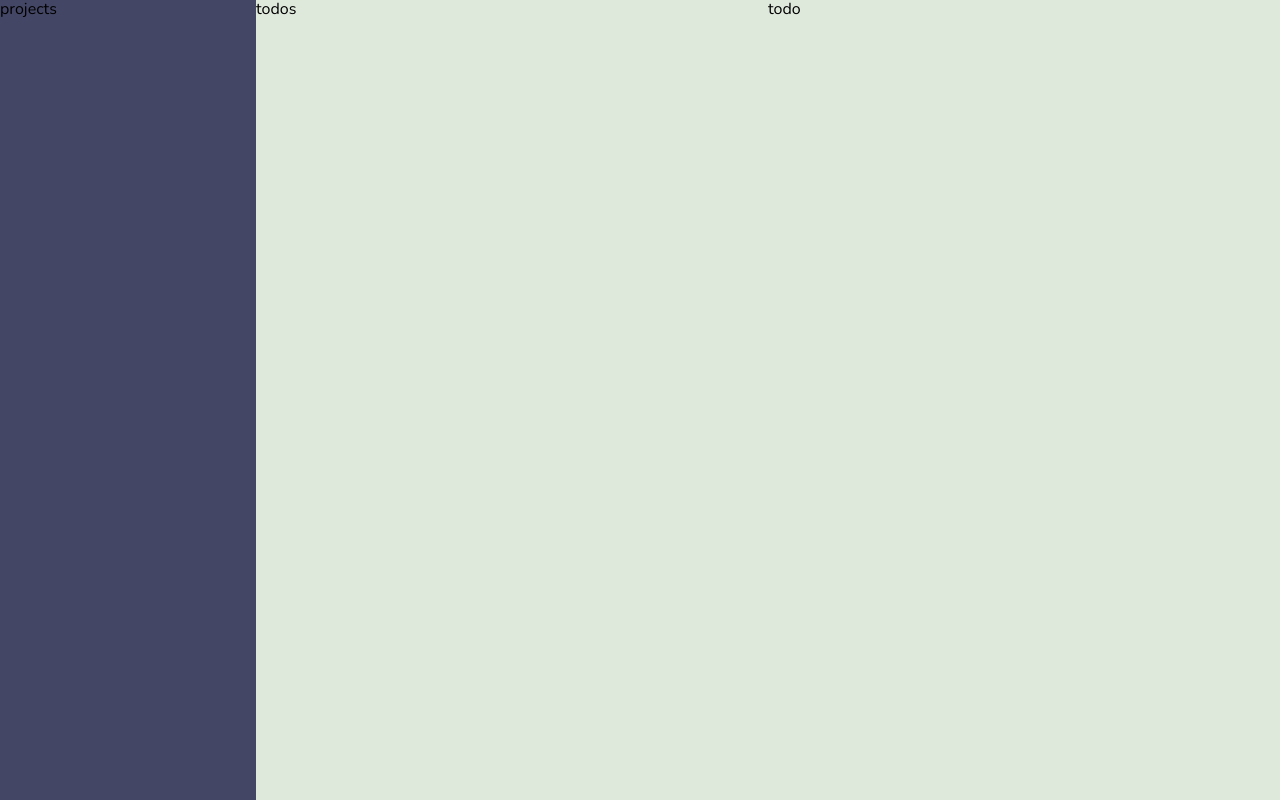
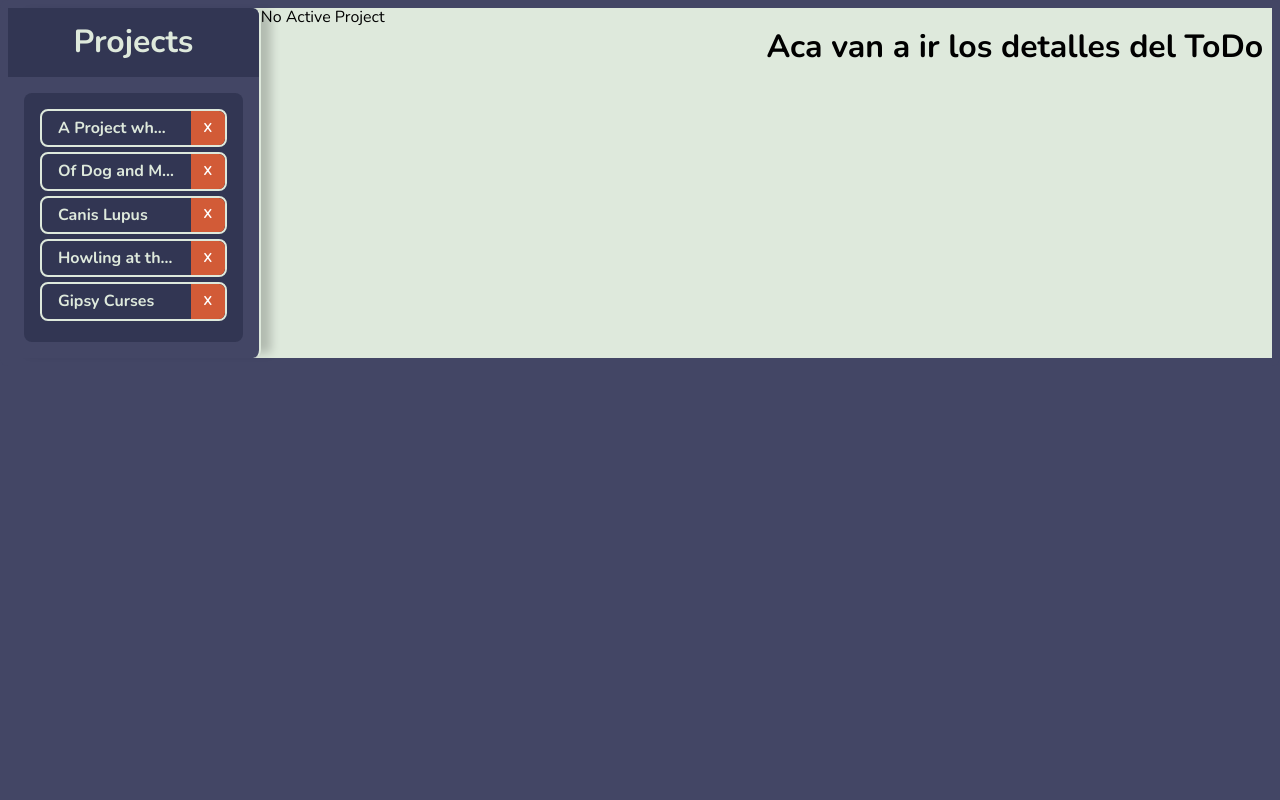
Before and after one commit to totocorvidoni/todo-vue, a Vue app: page /full in a window 1280 px wide. Built offline with nearby package versions, Linux system fonts and the light colour scheme.

Commit message:
Add Project list to full view.

```diff
--- /dev/null
+++ b/src/components/ProjectDetails.vue
@@ -0,0 +1,26 @@
+<template>
+  <div id="project-details" v-if="activeProject">
+    <h1>{{ activeProject.name }}</h1>
+    <ul>
+      <li v-for="todo in activeTodos" :key="todo.id">{{ todo.title }}</li>
+    </ul>
+  </div>
+  <div v-else>No Active Project</div>
+</template>
+
+<script>
+import { mapGetters } from "vuex";
+
+export default {
+  name: "project-details",
+
+  computed: {
+    ...mapGetters(["activeProject", "activeTodos"])
+  }
+};
+</script>
+
+<style lang="scss">
+#project-details {
+}
+</style>
--- /dev/null
+++ b/src/components/ProjectsList.vue
@@ -0,0 +1,111 @@
+<template>
+  <div id="project-list">
+    <h1 class="title">Projects</h1>
+    <ul>
+      <li
+        v-for="project in projects"
+        :key="project.id"
+        class="project-title button"
+        :class="{ active: isActive(project.id) }"
+      >
+        <p @click="onProjectClick(project.id)">{{ project.name }}</p>
+        <button class="button remove" @click="removeProject(project.id)">X</button>
+      </li>
+    </ul>
+  </div>
+</template>
+
+<script>
+import { mapGetters } from "vuex";
+
+export default {
+  name: "projects-list",
+  methods: {
+    isActive(id) {
+      if (this.activeProject) {
+        return this.activeProject.id == id;
+      }
+    },
+    onProjectClick(id) {
+      this.$store.dispatch("setActiveProject", id);
+    },
+
+    removeProject(id) {
+      this.$store.dispatch("removeProject", id);
+    }
+  },
+
+  computed: {
+    ...mapGetters(["activeProject", "projects"]),
+    projects() {
+      return this.$store.state.projects;
+    }
+  }
+};
+</script>
+
+<style lang="scss">
+#project-list {
+  background: $color1;
+  border-right: 2px solid $color5;
+  border-top-right-radius: $regular-radius;
+  border-bottom-right-radius: $regular-radius;
+  box-shadow: 15px 0px 10px -5px rgba($color: #000000, $alpha: 0.2);
+
+  .title {
+    background: $color1-dark;
+    border-top-right-radius: 0.5rem;
+    color: $color5;
+    margin: 0;
+    padding: 0.5em;
+    text-align: center;
+  }
+
+  ul {
+    background: $color1-dark;
+    border-radius: $regular-radius;
+    margin: 1em;
+    padding: 1em;
+  }
+
+  .project-title {
+    display: flex;
+    align-content: center;
+    border: 2px solid $color5;
+    border-radius: $regular-radius;
+    color: $color5;
+    font-weight: 700;
+    margin-bottom: 5px;
+    transition: $quick-ease;
+
+    p {
+      flex-grow: 2;
+      overflow: hidden;
+      white-space: nowrap;
+      text-overflow: ellipsis;
+      padding: 0.5em 1em;
+      margin: auto 0;
+    }
+
+    &:hover,
+    &.active {
+      background: $color5;
+      color: $color1;
+    }
+
+    &:hover {
+      cursor: pointer;
+    }
+  }
+
+  .remove {
+    border-top-right-radius: $regular-radius;
+    border-bottom-right-radius: $regular-radius;
+    padding: 0 1em;
+
+    &.button:active {
+      transform: none;
+    }
+  }
+}
+</style>
--- /dev/null
+++ b/src/components/TodoDetails.vue
@@ -0,0 +1,16 @@
+<template>
+  <div id="todo-details">
+    <h1>Aca van a ir los detalles del ToDo</h1>
+  </div>
+</template>
+
+<script>
+export default {
+  name: "todo-details"
+};
+</script>
+
+<style lang="scss">
+#todo-details {
+}
+</style>
--- a/src/store.js
+++ b/src/store.js
@@ -8,8 +8,8 @@ Vue.use(Vuex);
 export default new Vuex.Store({
   state: {
     defaultProject: {
-        id: 0,
-        name: "Default Project",
+      id: 0,
+      name: "Default Project",
       todos: []
     },
     projects: {
@@ -79,7 +79,11 @@ export default new Vuex.Store({
     },
 
     addTodoToProject(state, todoId) {
-      state.projects[state.activeProjectId].todos.push(todoId);
+      if (state.activeProjectId) {
+        state.projects[state.activeProjectId].todos.push(todoId);
+      } else {
+        state.defaultProject.todos.push(todoId);
+      }
     },
 
     removeProject(state, id) {
@@ -96,11 +100,19 @@ export default new Vuex.Store({
     },
 
     setActiveProject(state, id) {
-      state.projects[state.activeProjectId] = state.projects[id];
+      state.activeProjectId = id;
+    },
+
+    removeActiveProject(state) {
+      state.activeProjectId = null;
     },
 
     setActiveTodo(state, id) {
-      state.activeTodoId = state.todos[id];
+      state.activeTodoId = id;
+    },
+
+    removeActiveTodo(state) {
+      state.activeTodoId = null;
     },
 
     renameProject(state, payload) {
@@ -182,9 +194,24 @@ export default new Vuex.Store({
       commit("addTodoToProject", todo.id);
     },
 
-    removeTodo({ commit }, id) {
+    removeTodo({ commit, state }, id) {
       commit("removeTodo", id);
       commit("removeTodoFromProject", id);
+      if (state.activeTodoId == id) {
+        commit("removeActiveTodo");
+      }
+    },
+
+    removeProject({ commit, state }, id) {
+      commit("removeProject", id);
+      if (state.activeProjectId == id) {
+        commit("removeActiveProject", null);
+      }
+    },
+
+    setActiveProject({ commit }, id) {
+      commit("setActiveProject", id);
+      commit("setActiveTodo", null);
     }
   },
 
@@ -194,11 +221,11 @@ export default new Vuex.Store({
     },
 
     activeTodos(state, { activeProject }) {
-      return pick(state.todos, activeProject.todos);
+      if (activeProject) return pick(state.todos, activeProject.todos);
     },
 
     noActiveTodos(state, { activeProject }) {
-      return isEmpty(activeProject.todos);
+      if (activeProject) return isEmpty(activeProject.todos);
     }
   }
 });
--- a/src/views/Full.vue
+++ b/src/views/Full.vue
@@ -1,31 +1,46 @@
 <template>
   <div id="full-view">
-    <div id="projects">projects</div>
-    <div id="todos">todos</div>
-    <div id="todo">todo</div>
+    <project-list/>
+    <project-details/>
+    <todo-details/>
   </div>
 </template>
 
 <script>
+import { mapGetters } from "vuex";
+import ProjectList from "@/components/ProjectsList.vue";
+import ProjectDetails from "@/components/ProjectDetails.vue";
+import TodoDetails from "@/components/TodoDetails.vue";
+
 export default {
-  name: "full-view"
+  name: "full-view",
+  components: {
+    ProjectList,
+    ProjectDetails,
+    TodoDetails
+  },
+
+  methods: {},
+
+  computed: {
+    ...mapGetters(["activeProject", "activeTodos", "noActiveTodos"]),
+    projects() {
+      return this.$store.state.projects;
+    },
+
+    activeTodo() {
+      return this.$store.state.activeTodo;
+    }
+  }
 };
 </script>
 
 <style lang="scss">
 #full-view {
   display: grid;
-  grid-template-columns: 1fr 2fr 2fr;
-  height: 100%;
-  #projects {
-  }
-
-  #todos {
-    background: $color5;
-  }
-
-  #todo {
-    background: $color5;
-  }
+  grid-template-columns: 20% 40% 40%;
+  background: $color5;
+  border: 0.5rem solid $color1;
+  border-radius: $regular-radius;
 }
 </style>
```
